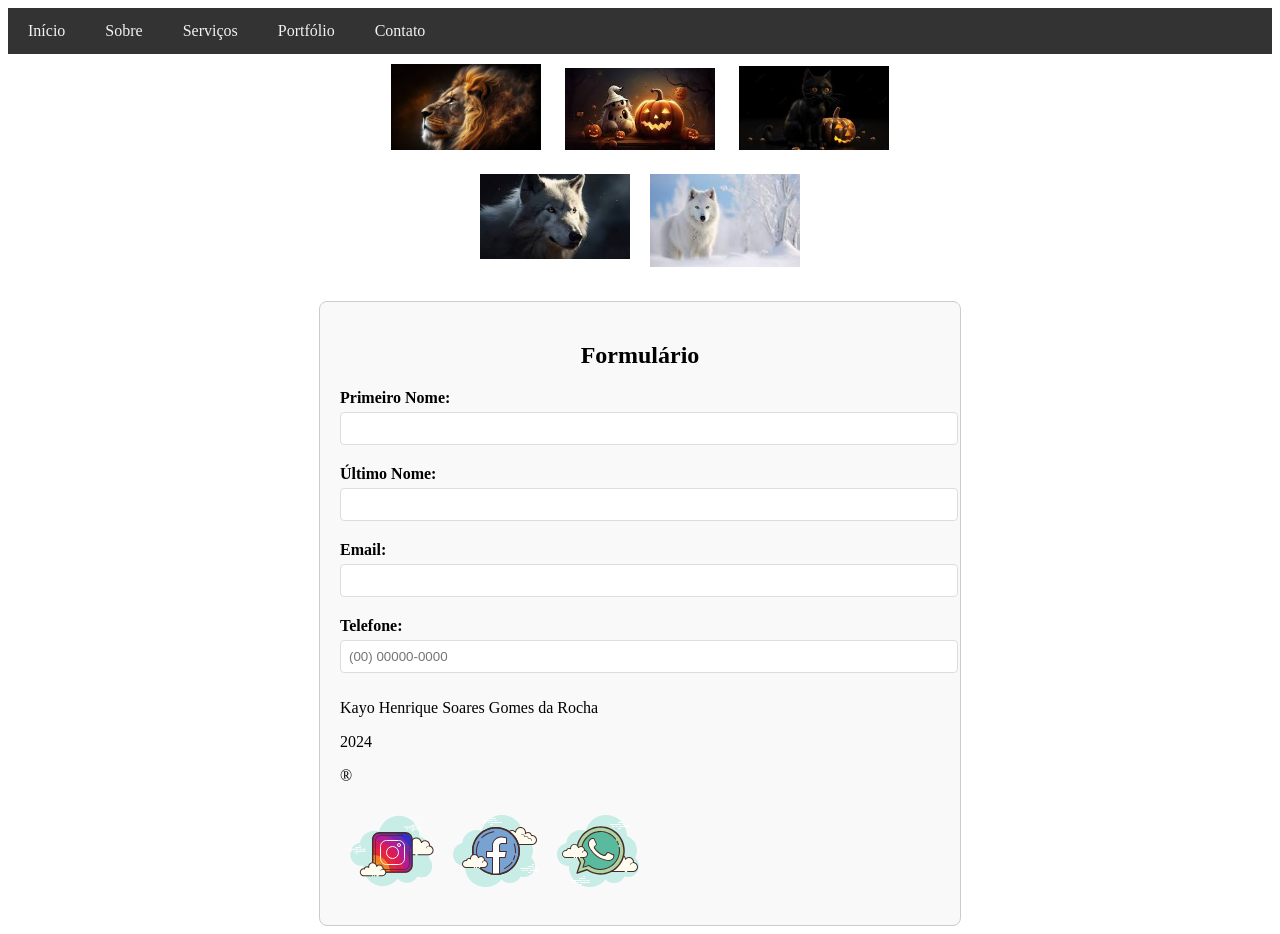
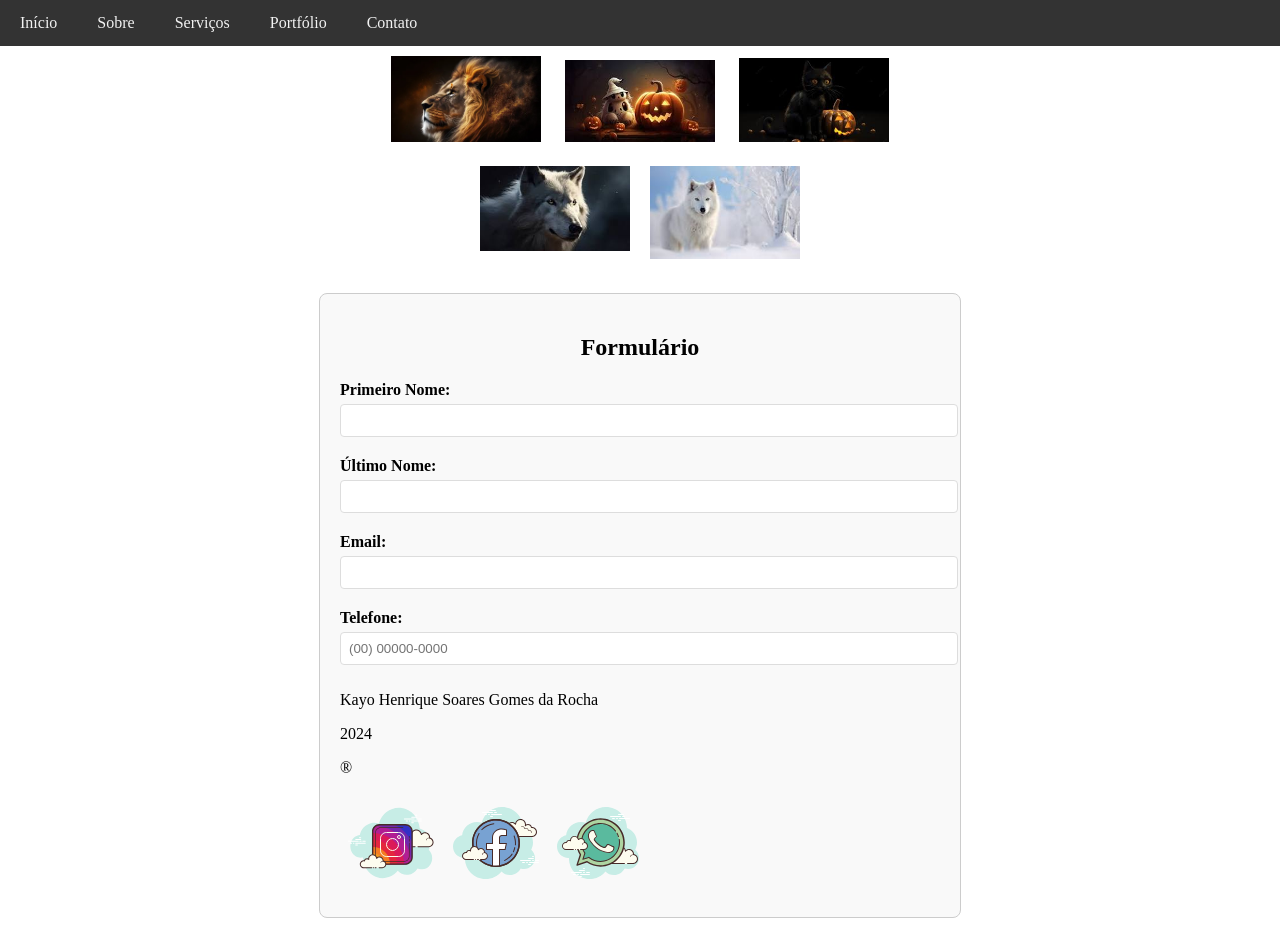
Before and after one commit to KayoRochax/2bim, a plain HTML site: page index.html in a window 1280 px wide. Drawn offline with Linux system fonts and the light colour scheme.

Commit message:
Add files via upload

```diff
--- a/style.css
+++ b/style.css
@@ -1,3 +1,8 @@
+body{
+    margin: 0;
+    border: 0;
+}
+
 .image-container {
     text-align: center;
 }
@@ -40,3 +45,7 @@ form input[type="tel"] {
     border: 1px solid #ddd;
     border-radius: 4px;
 }
+
+img:hover{
+    transform: scale(5.8);
+}
```
